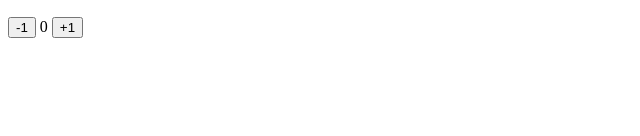
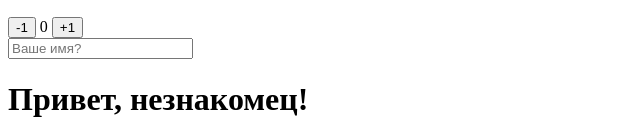
Before and after one commit to AlisonTorr/goit-js-hw-07, a plain HTML site: page index.html in a window 1280 px wide. Shown: the part 1167-1303 px from the top of the page, without its empty margins (0-640 px from the left). Before the commit the page ends 1213 px from the top, so only its background shows below. Drawn offline with Linux system fonts and the light colour scheme.

Commit message:
Add files via upload

```diff
--- a/index.html
+++ b/index.html
@@ -49,9 +49,13 @@
       <button type="button" data-action="increment">+1</button>
     </div>
 
+    <input type="text" placeholder="Ваше имя?" id="name-input" />
+    <h1>Привет, <span id="name-output">незнакомец</span>!</h1>
+
     <script src="./js/task-1.js" type="module"></script>
     <script src="./js/task-2.js" type="module"></script>
     <script src="./js/task-3.js" type="module"></script>
     <script src="./js/task-4.js" type="module"></script>
+    <script src="./js/task-5.js" type="module"></script>
   </body>
 </html>
```
